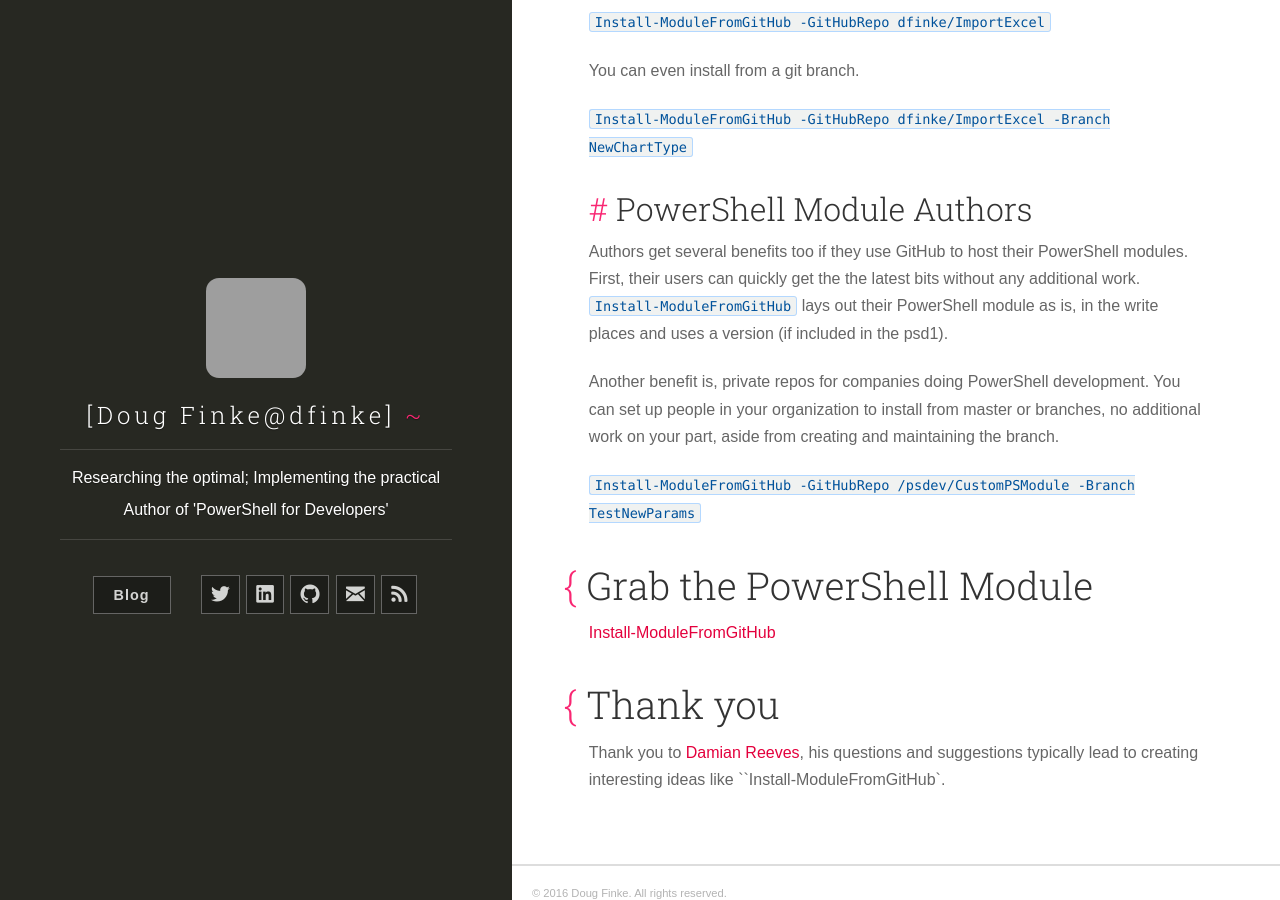
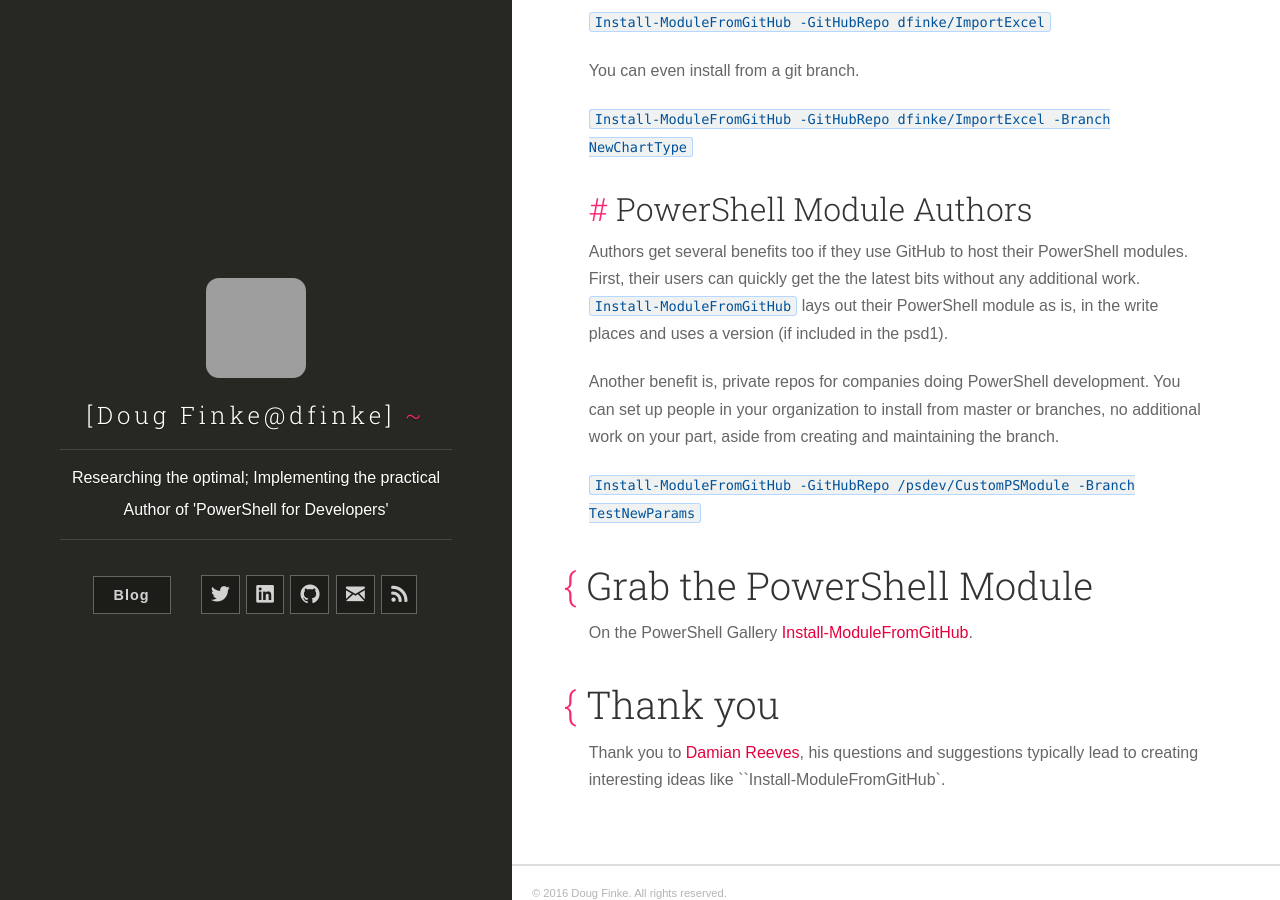
Before and after one commit to dfinke/dfinke.github.io, a Jekyll site: the page built from _posts/2016-11-21-Quickly-Install-PowerShell-Modules-from-GitHub.md, in a window 1280 px wide and 900 px high, scrolled down 1672 px, cut to the strip 0-900 px from the top of the window. Built offline with Jekyll 4.4.1, drawn with Linux system fonts in a browser that asks for light colours; nearby versions of some CDN libraries; grey boxes are pictures that could not be loaded.

Commit message:
updated with gallery link

```diff
--- a/_posts/2016-11-21-Quickly-Install-PowerShell-Modules-from-GitHub.md
+++ b/_posts/2016-11-21-Quickly-Install-PowerShell-Modules-from-GitHub.md
@@ -49,7 +49,7 @@ Another benefit is, private repos for companies doing PowerShell development. Yo
 
 ## Grab the PowerShell Module
 
-[Install-ModuleFromGitHub]()
+On the PowerShell Gallery [Install-ModuleFromGitHub](https://www.powershellgallery.com/packages/InstallModuleFromGitHub/0.3).
 
 ## Thank you
 Thank you to [Damian Reeves](https://github.com/DamianReeves), his questions and suggestions typically lead to creating interesting ideas like ``Install-ModuleFromGitHub`.
```
